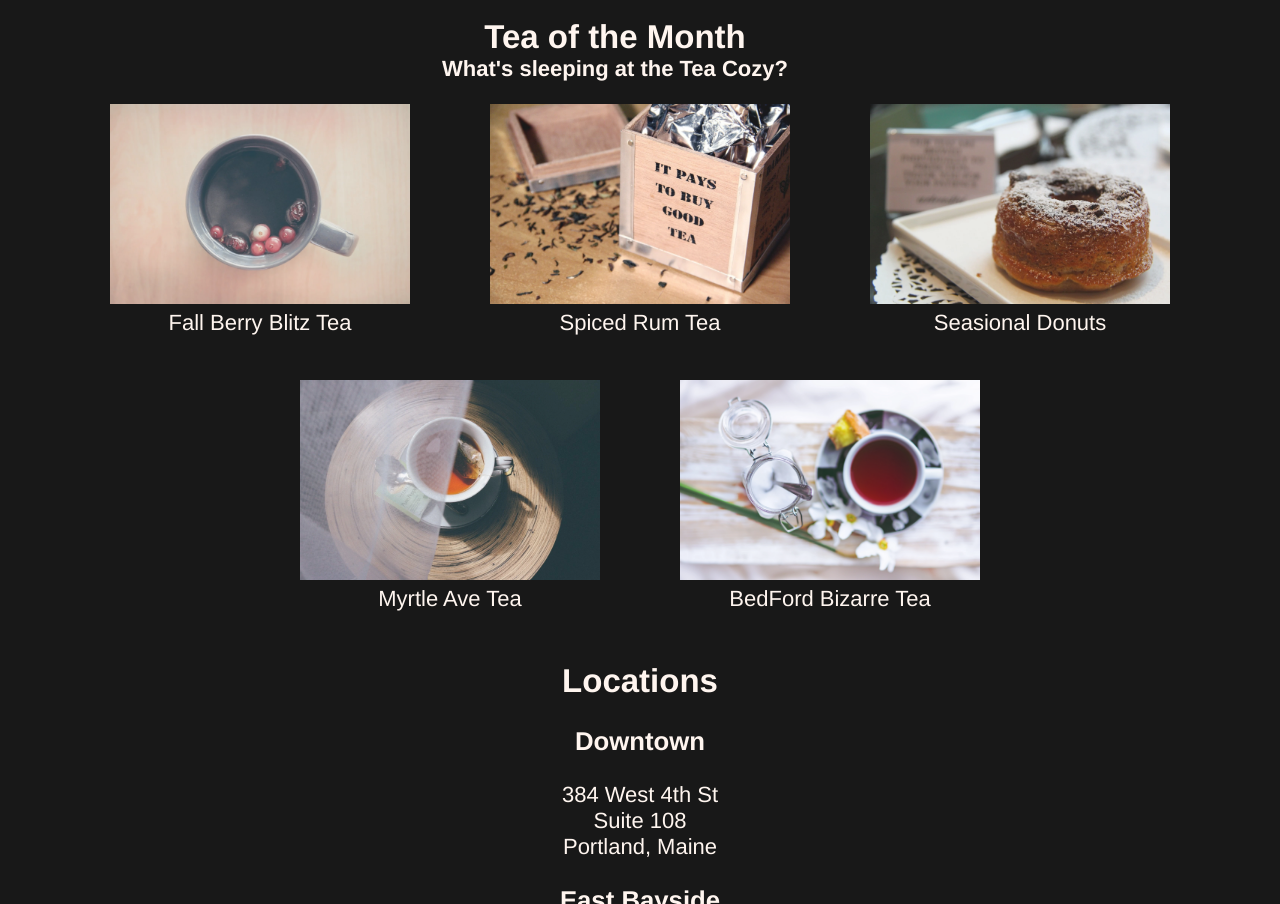
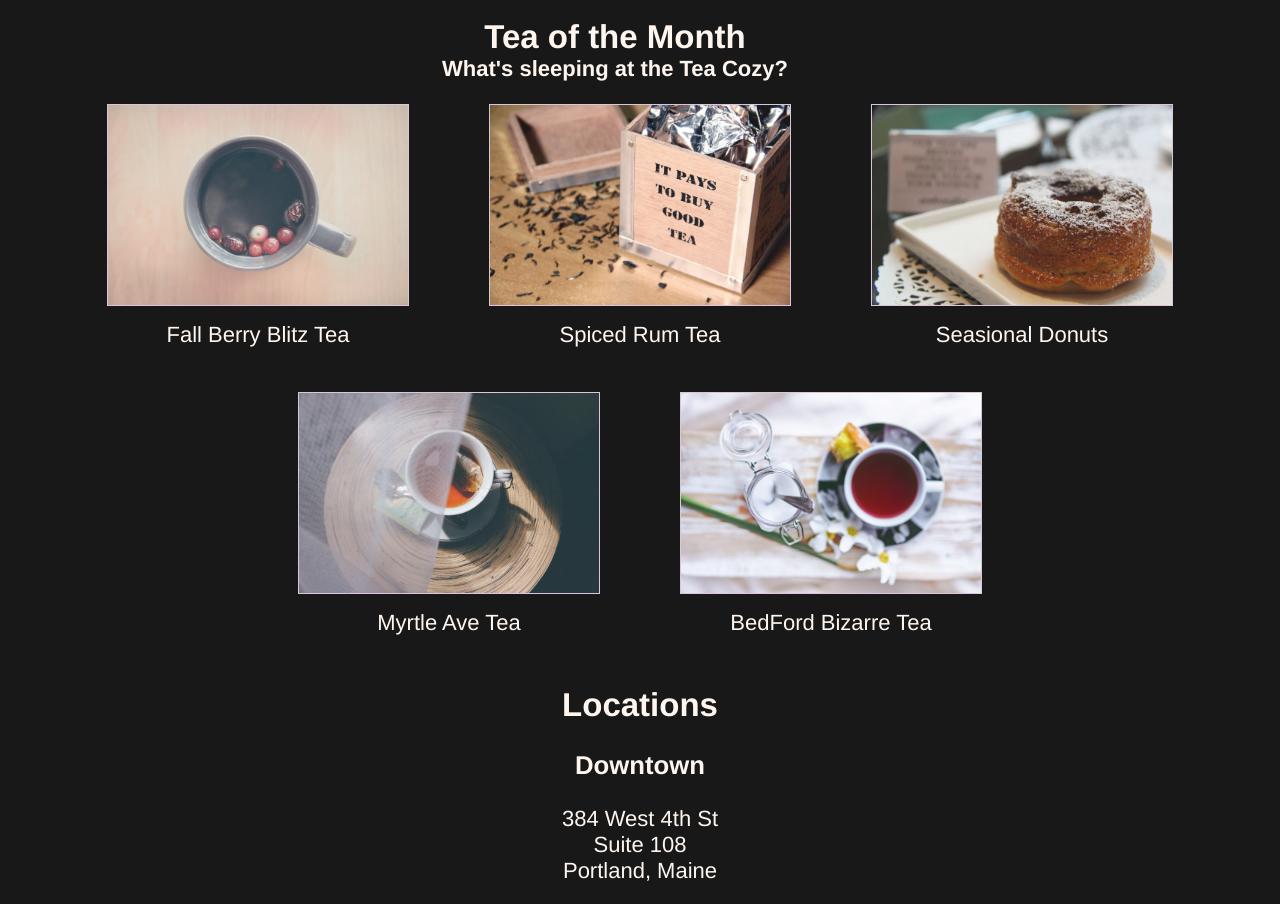
Before and after one commit to EmmaSecrest/CozyTea, a plain HTML site: page index.html in a window 1280 px wide. Shown: the part 849-1753 px from the top of the page. Drawn offline with Linux system fonts and the light colour scheme.

Commit message:
bottom margin added for tea pics

```diff
--- a/Resources/style.css
+++ b/Resources/style.css
@@ -65,10 +65,12 @@ nav a{
     width: 300px;
     height: 200px;
 }
-
-
-#tea-pics{
+    #tea-pics{
      display: flex;
     flex-wrap: wrap;
     justify-content: center;
 }
+#featured img{
+    border: thistle 1px solid;
+    margin-bottom: 10px;
+}
```
